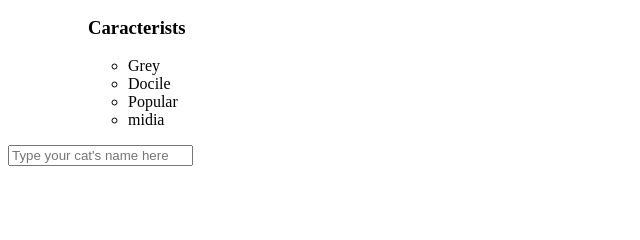
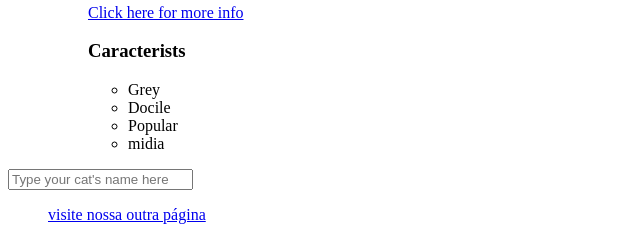
Before and after one commit to gianzindevelopers/freeCodeCampHTML, a plain HTML site: page index.html in a window 1280 px wide. Shown: the part 1470-1710 px from the top of the page, without its empty margins (0-640 px from the left). Before the commit the page ends 1644 px from the top, so only its background shows below. Drawn offline with Linux system fonts and the light colour scheme.

Commit message:
font, favicon, link e css

```diff
--- /dev/null
+++ b/fonts.css
@@ -0,0 +1,6 @@
+.montserrat-uniquifier {
+  font-family: "Montserrat", sans-serif;
+  font-optical-sizing: auto;
+  font-weight: 400;
+  font-style: normal;
+}
--- a/index.html
+++ b/index.html
@@ -1,6 +1,22 @@
-<html>
-  <body>
+<!DOCTYPE html>
+<html lang="en">
+<head>
+    <!--colocando a fonte montserrat!-->
+    <link rel="icon" href="faviicon.jpg">
+    <!--colocando font-->
+    <link rel="preconnect" href="https://fonts.googleapis.com">
+    <link rel="preconnect" href="https://fonts.gstatic.com" crossorigin>
+    <link href="https://fonts.googleapis.com/css2?family=Montserrat:ital,wght@0,100..900;1,100..900&display=swap" rel="stylesheet">
+    <!--atribuindo um link para a pag2 do site-->
+    <link href="pag2.html">
+    <!--basico  do utf html-->
+    <meta charset="UTF-8">
+    <meta name="viewport" content="width=device-width, initial-scale=1.0">
+    <!--titulo da página-->
     <title>CatPhotoApp</title>
+</head>
+<body>
+    <!--primeira main pra título e primeira foto do gato!-->
     <main>
     <section>
       <h1>CatPhotoApp</h1>
@@ -9,7 +25,7 @@
       <p>See more <a target="_blank" href="https://freecatphotoapp.com">cat photos</a> in our gallery.</p>
       <a target="_blank" href="https://freecatphotoapp.com"><img src="https://cdn.freecodecamp.org/curriculum/cat-photo-app/relaxing-cat.jpg" alt="A cute orange cat lying on its back"></a>
     </section>
-<!-- gatos fofinhos tudo in inglish -->
+ <!-- gatos fofinhos tudo in inglish !-->
     <main>
         <section>
             <ol>
@@ -46,6 +62,11 @@
         <input type="text" placeholder="Type your cat's name here">
     </section>
     </main>
+
+    <!--fiz uma div e deixei dentro de um figure só pra por o botão de abrir outra pagina-->
+    <figure>
+        <div><a href="pag2.html">visite nossa outra página</div>
+    </figure>
     </main>
-  </body>
+</body>
 </html>
```
Also changed, not shown: pag2.html (added, +17 -0 lines), faviicon.jpg (added).
